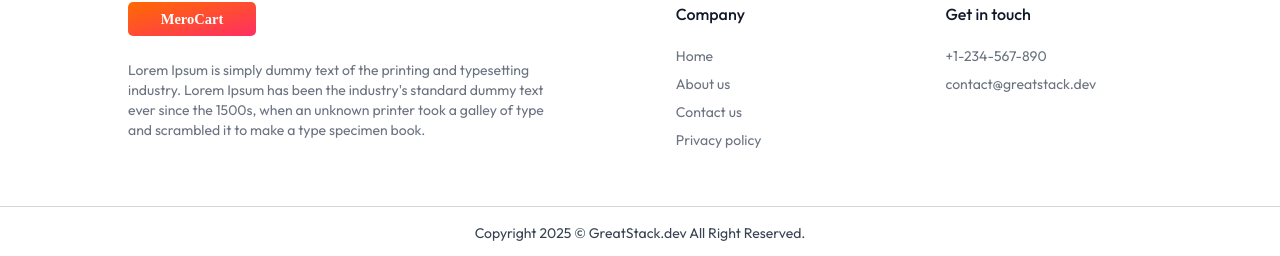
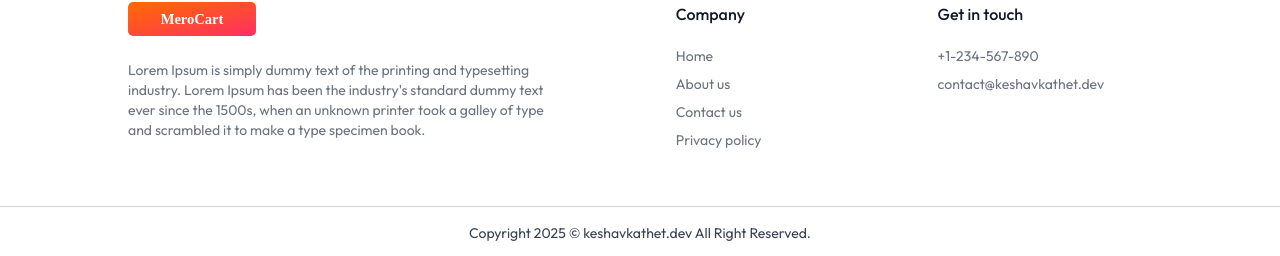
Before and after one commit to Sauravkathet/MeroCart, a Next.js app: page / in a window 1280 px wide. Shown: the part 2609-2865 px from the top of the page. Built offline with nearby package versions, Linux system fonts and the light colour scheme; no server answers.

Commit message:
third commit in page

```diff
--- a/app/layout.js
+++ b/app/layout.js
@@ -2,7 +2,7 @@ import { Outfit } from "next/font/google";
 import "./globals.css";
 import { AppContextProvider } from "@/context/AppContext";
 import { Toaster } from "react-hot-toast";
-
+import { ClerkProvider } from "@clerk/nextjs";
 const outfit = Outfit({ subsets: ['latin'], weight: ["300", "400", "500"] })
 
 export const metadata = {
@@ -12,6 +12,7 @@ export const metadata = {
 
 export default function RootLayout({ children }) {
   return (
+    <ClerkProvider>
       <html lang="en">
         <body className={`${outfit.className} antialiased text-gray-700`} >
           <Toaster />
@@ -20,5 +21,6 @@ export default function RootLayout({ children }) {
           </AppContextProvider>
         </body>
       </html>
+       </ClerkProvider>
   );
 }
--- a/components/Footer.jsx
+++ b/components/Footer.jsx
@@ -41,13 +41,13 @@ const Footer = () => {
             <h2 className="font-medium text-gray-900 mb-5">Get in touch</h2>
             <div className="text-sm space-y-2">
               <p>+1-234-567-890</p>
-              <p>contact@greatstack.dev</p>
+              <p>contact@keshavkathet.dev</p>
             </div>
           </div>
         </div>
       </div>
       <p className="py-4 text-center text-xs md:text-sm">
-        Copyright 2025 © GreatStack.dev All Right Reserved.
+        Copyright 2025 © keshavkathet.dev All Right Reserved.
       </p>
     </footer>
   );
--- a/components/Navbar.jsx
+++ b/components/Navbar.jsx
@@ -5,9 +5,11 @@ import Link from "next/link"
 import { useAppContext } from "@/context/AppContext";
 import Image from "next/image";
 import MyOrders from "@/app/my-orders/page";
+import { useClerk } from "@clerk/nextjs";
 const Navbar = () => {
 
   const { isSeller, router } = useAppContext();
+  const {openSignIn}= useClerk()
 
   return (
     <nav className="flex items-center justify-between px-6 md:px-16 lg:px-32 py-3 border-b border-gray-300 text-gray-700">
@@ -48,7 +50,7 @@ const Navbar = () => {
 
       <div className="flex items-center md:hidden gap-3">
         {isSeller && <button onClick={() => router.push('/seller')} className="text-xs border px-4 py-1.5 rounded-full">Seller Dashboard</button>}
-        <button className="flex items-center gap-2 hover:text-gray-900 transition">
+        <button onClick={openSignIn} className="flex items-center gap-2 hover:text-gray-900 transition">
           <Image src={assets.user_icon} alt="user icon" />
           Account
         </button>
--- a/components/seller/Footer.jsx
+++ b/components/seller/Footer.jsx
@@ -9,7 +9,7 @@ const Footer = () => {
         <Image className="hidden md:block" src={assets.logo} alt="logo" />
         <div className="hidden md:block h-7 w-px bg-gray-500/60"></div>
         <p className="py-4 text-center text-xs md:text-sm text-gray-500">
-          Copyright 2025 © greatstack.dev All Right Reserved.
+          Copyright 2025 © keshavkathet.dev All Right Reserved.
         </p>
       </div>
       <div className="flex items-center gap-3">
--- a/context/AppContext.jsx
+++ b/context/AppContext.jsx
@@ -1,5 +1,6 @@
 'use client'
 import { productsDummyData, userDummyData } from "@/assets/assets";
+import { useUser } from "@clerk/nextjs";
 import { useRouter } from "next/navigation";
 import { createContext, useContext, useEffect, useState } from "react";
 
@@ -13,6 +14,8 @@ export const AppContextProvider = (props) => {
 
     const currency = process.env.NEXT_PUBLIC_CURRENCY
     const router = useRouter()
+
+    const { user}= useUser()
 
     const [products, setProducts] = useState([])
     const [userData, setUserData] = useState(false)
@@ -82,6 +85,7 @@ export const AppContextProvider = (props) => {
     }, [])
 
     const value = {
+        useUser,
         currency, router,
         isSeller, setIsSeller,
         userData, fetchUserData,
--- a/package.json
+++ b/package.json
@@ -9,7 +9,8 @@
     "lint": "next lint"
   },
   "dependencies": {
-    "next": "15.1.6",
+    "@clerk/nextjs": "^6.35.5",
+    "next": "^16.0.6",
     "react": "^19.0.0",
     "react-dom": "^19.0.0",
     "react-hot-toast": "^2.5.1"
```
Also changed, not shown: 1 other file (tests, documents, lock files or other folders).
